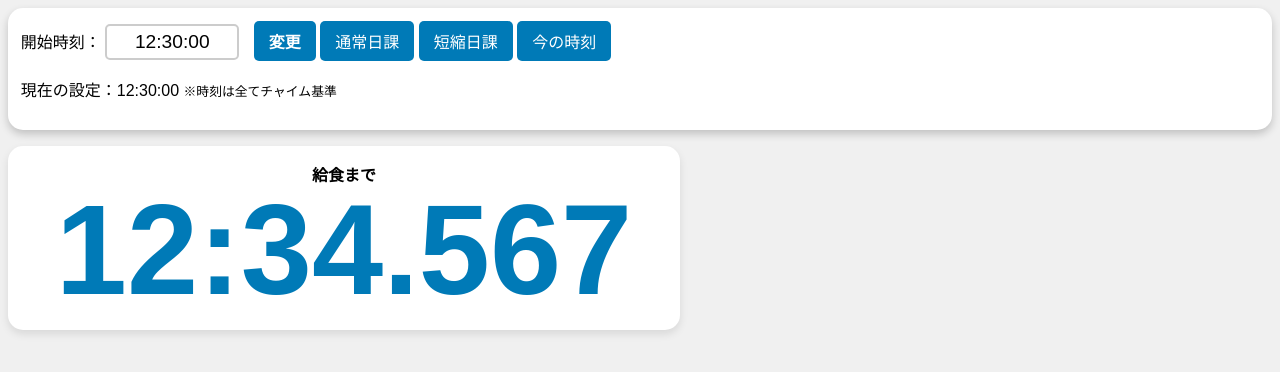
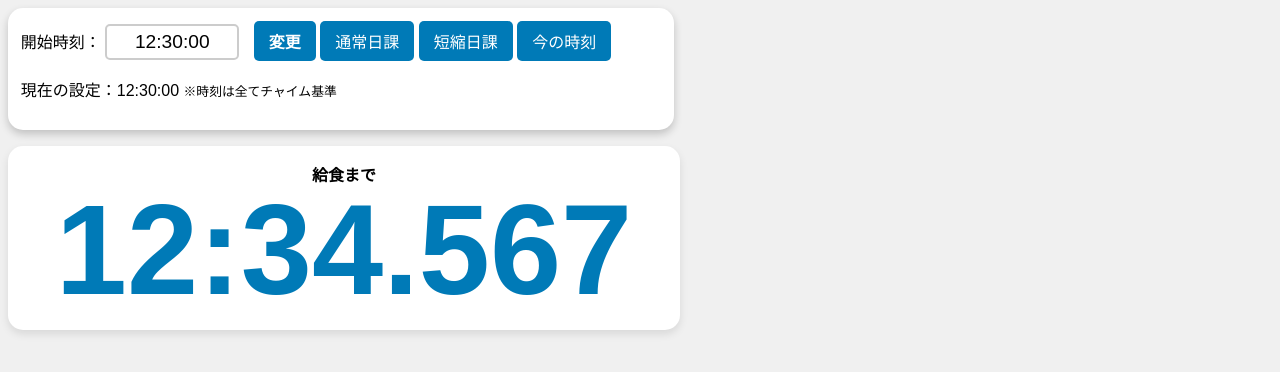
Before and after one commit to AppsforSchool/Test2, a plain HTML site: page index.html in a window 1280 px wide. Drawn offline with Linux system fonts and the light colour scheme; a web font is replaced by a local one.

Commit message:
Update style.css

```diff
--- a/style.css
+++ b/style.css
@@ -19,8 +19,7 @@ body {
     background-color: white;
     border-radius: 15px;
     box-shadow: 0 4px 8px rgba(0, 0, 0, 0.2);
-    width: auto;
-    /*max-width: 40.0rem;*/
+    max-width: 40.0rem;
 }
 
 .changeButtonMain {
```
